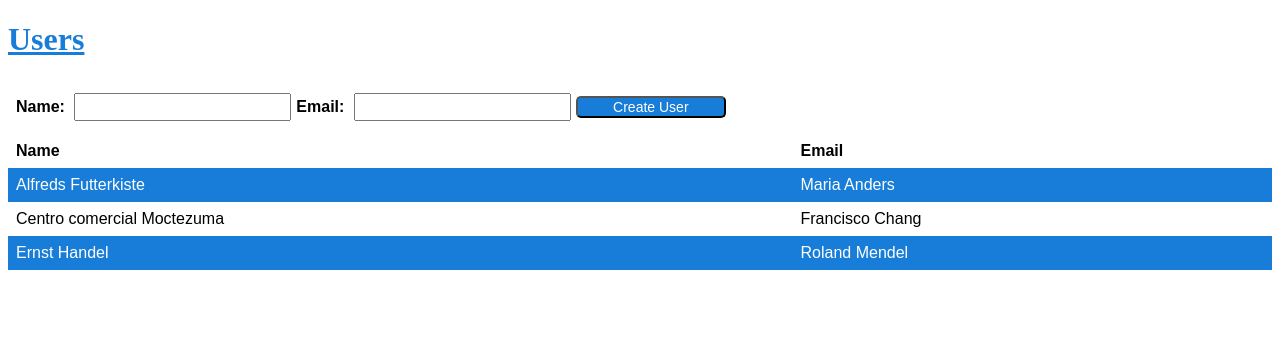
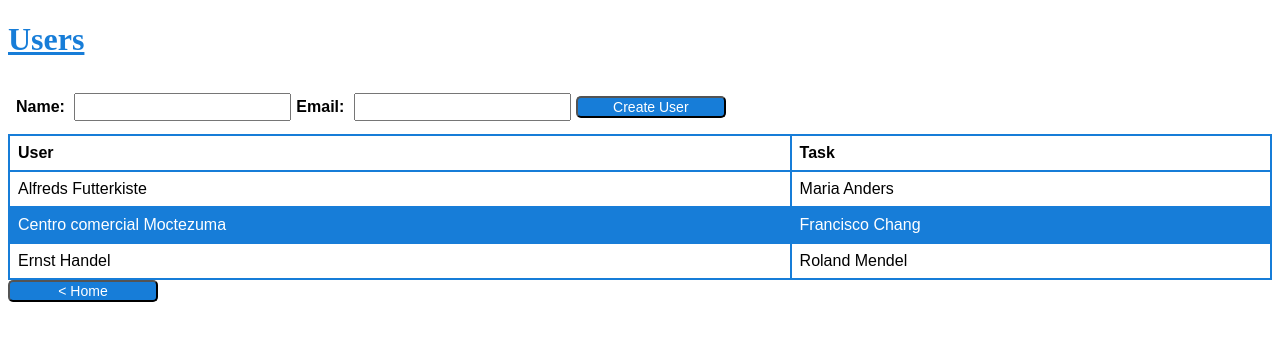
Before and after one commit to MarcosRS/firestarter-boilerplate, a React app: page /users in a window 1280 px wide. Built offline with nearby package versions, Linux system fonts and the light colour scheme.

Commit message:
add: links

```diff
--- a/src/components/home.js
+++ b/src/components/home.js
@@ -1,4 +1,5 @@
 import React from 'react';
+import { Link } from 'react-router-dom';
 import '../stylesheets/table.scss'
 
 class Tasks extends React.Component {
@@ -6,6 +7,8 @@ class Tasks extends React.Component {
       return (
         <div>
             <h1>Fire Starter Initialized 🔥</h1>
+            <Link to='/users'><button className='button'>Users</button></Link>
+            <Link to='/tasks'><button className='button'> Tasks</button></Link>
         </div>
       );
     }
--- a/src/components/index.js
+++ b/src/components/index.js
@@ -1,5 +1,5 @@
 import React from 'react';
-import { Route, withRouter } from 'react-router-dom';
+import { Route } from 'react-router-dom';
 import Home from './home';
 import Users from './users';
 import Tasks from './tasks';
--- a/src/components/tasks.js
+++ b/src/components/tasks.js
@@ -1,4 +1,5 @@
 import React from 'react';
+import { Link } from 'react-router-dom';
 
 class Users extends React.Component {
     constructor(){
@@ -35,10 +36,13 @@ class Users extends React.Component {
                 <button className="button" onClick={ (e) => {e.preventDefault(); this.createTask}} >Create Task</button>
             </form>
             <table>
+                <thead>
                  <tr>
                     <th>User</th>
                     <th>Task</th>
                 </tr>
+                </thead>
+                <tbody>
                     <tr>
                         <td>Alfreds Futterkiste</td>
                         <td>Maria Anders</td>
@@ -51,7 +55,10 @@ class Users extends React.Component {
                         <td>Ernst Handel</td>
                         <td>Roland Mendel</td>
                     </tr>
+                </tbody>
             </table>
+            <br/>
+            <Link to='/'><button className='button'>{'< Home'}</button></Link>
         </div>
       );
     }
--- a/src/components/users.js
+++ b/src/components/users.js
@@ -1,4 +1,5 @@
 import React from 'react';
+import { Link } from 'react-router-dom';
 
 class Users extends React.Component {
     constructor(){
@@ -32,10 +33,13 @@ class Users extends React.Component {
                 <button className="button" onClick={ (e) => {e.preventDefault(); this.createUser}} >Create User</button>
             </form>
             <table>
+                <thead>
                  <tr>
-                    <th>Name</th>
-                    <th>Email</th>
+                    <th>User</th>
+                    <th>Task</th>
                 </tr>
+                </thead>
+                <tbody>
                     <tr>
                         <td>Alfreds Futterkiste</td>
                         <td>Maria Anders</td>
@@ -48,7 +52,9 @@ class Users extends React.Component {
                         <td>Ernst Handel</td>
                         <td>Roland Mendel</td>
                     </tr>
+                </tbody>
             </table>
+            <Link to='/'><button className='button'>{'< Home'}</button></Link>
         </div>
       );
     }
--- a/src/stylesheets/table.scss
+++ b/src/stylesheets/table.scss
@@ -7,6 +7,7 @@ table {
 }
 
 td, th {
+  border: 2px solid #177dd8;
   text-align: left;
   padding: 8px;
 }
```
Lines whose indentation alone changed are shown as unchanged.
